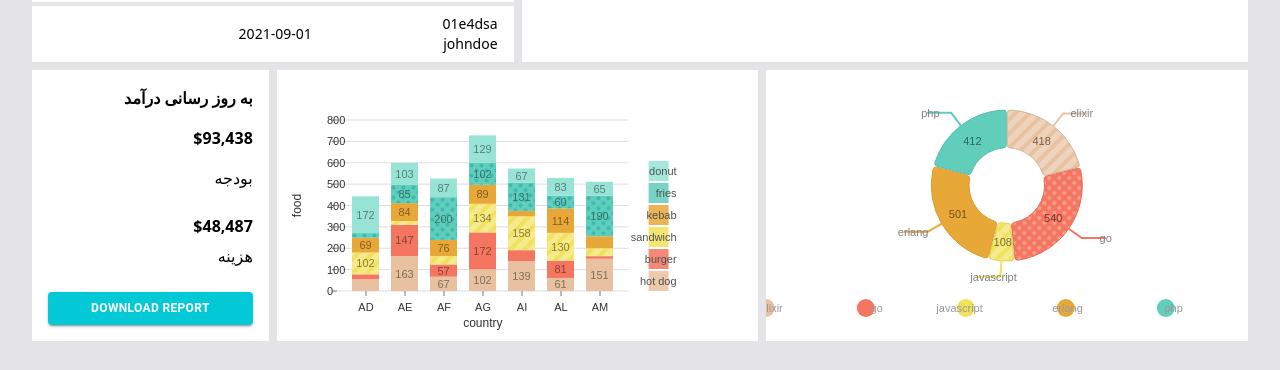
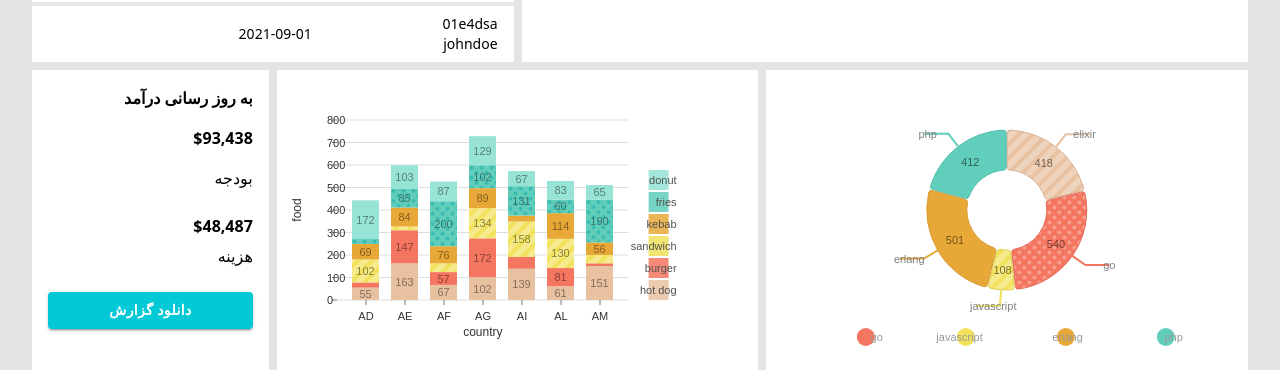
Before and after one commit to M-AminM/quera-dashboard, a Next.js app: page /ecommerce in a window 1280 px wide. Shown: the part 430-800 px from the top of the page. Built offline with nearby package versions, Linux system fonts and the light colour scheme.

Commit message:
update charts

```diff
--- a/components/Layout/Sidebar/index.tsx
+++ b/components/Layout/Sidebar/index.tsx
@@ -29,7 +29,7 @@ const Sidebar: React.FC<Props> = ({ isOpen, setIsOpen, theme }) => {
           className={` z-20 absolute right-0 top-0 md:relative w-full md:w-auto`}
           style={{ direction: "rtl" }}
         >
-          <div className={styles.blur}></div>
+          <div onClick={() => setIsOpen(!isOpen)} className={styles.blur}></div>
 
           <div className="py-4 pr-4 w-56 bg-white dark:bg-darkMode ">
             <div className="flex justify-between">
--- /dev/null
+++ b/components/Main/AreaChart/index.tsx
@@ -0,0 +1,22 @@
+import React from "react";
+import { Box } from "@mui/material";
+import Area from "../Chart/Area";
+
+interface Props {
+  isOpen: boolean;
+  height: string;
+}
+
+const AreaChart: React.FC<Props> = ({ isOpen, height }) => {
+  const dynamicWidth: string = "calc(100vw - " + "220px" + ")";
+
+  return (
+    <Box style={{ width: isOpen ? dynamicWidth : "" }}>
+      <Box height={height}>
+        <Area />
+      </Box>
+    </Box>
+  );
+};
+
+export default AreaChart;
--- /dev/null
+++ b/components/Main/BarChart/index.tsx
@@ -0,0 +1,19 @@
+import React from "react";
+import { Box } from "@mui/material";
+import Bar from "../Chart/Bar";
+
+interface Props {
+  height: string;
+}
+
+const BarChart: React.FC<Props> = ({ height }) => {
+  return (
+    <Box>
+      <Box height={height}>
+        <Bar />
+      </Box>
+    </Box>
+  );
+};
+
+export default BarChart;
--- a/components/Main/Chart/Bar/index.tsx
+++ b/components/Main/Chart/Bar/index.tsx
@@ -2,7 +2,7 @@ import React from "react";
 import { ResponsiveBar } from "@nivo/bar";
 import { BarData } from "@/data";
 
-const BarChart = () => {
+const Bar = () => {
   return (
     <ResponsiveBar
       data={BarData}
@@ -108,4 +108,4 @@ const BarChart = () => {
   );
 };
 
-export default BarChart;
+export default Bar;
--- a/components/Main/Chart/Pie/index.tsx
+++ b/components/Main/Chart/Pie/index.tsx
@@ -1,7 +1,7 @@
 import { ResponsivePie } from "@nivo/pie";
 import { PieChartData } from "@/data";
 
-const PieChart: React.FC = () => {
+const Pie: React.FC = () => {
   return (
     <ResponsivePie
       data={PieChartData}
@@ -123,4 +123,4 @@ const PieChart: React.FC = () => {
   );
 };
 
-export default PieChart;
+export default Pie;
--- a/components/Main/Ecommerce/index.tsx
+++ b/components/Main/Ecommerce/index.tsx
@@ -3,9 +3,11 @@ import { BsCurrencyDollar } from "react-icons/bs";
 import { earningData } from "@/data";
 import { Button } from "@mui/material";
 import Area from "../Chart/Area";
-import PieChart from "../Chart/Pie";
-import BarChart from "../Chart/Bar";
+
 import { toFarsiNumber } from "@/components/Base/Numbers";
+import AreaChart from "../AreaChart";
+import PieChart from "../PieChart";
+import BarChart from "../BarChart";
 // import Area from "../Area/Area";
 // import "../../index.css";
 // import Pie from "../Pie/Pie";
@@ -21,7 +23,7 @@ const Ecommerce: React.FC<Props> = ({ theme }) => {
       className={`px-8 pt-2 pb-8 ${false ? "dark" : ""}`}
       style={{ direction: "rtl" }}
     >
-      <div className="flex flex-col gap-2 sm:grid md:grid-cols-4 lg:grid-cols-5">
+      <div className="flex flex-col gap-2 md:grid md:grid-cols-4 lg:grid-cols-5">
         <div className="bg-white p-4 dark:bg-darkMode ">
           <div className="flex justify-between h-full items-center">
             <div className="flex flex-col gap-1">
@@ -73,8 +75,7 @@ const Ecommerce: React.FC<Props> = ({ theme }) => {
           </div>
         </div>
         <div className="bg-white col-span-4 lg:col-span-3 dark:bg-darkMode">
-          {/* <Area isOpen={false} height="35vh" /> */}
-          <Area />
+          <AreaChart isOpen={false} height="35vh" />
         </div>
 
         <div className="bg-white col-span-2 dark:bg-darkMode">
@@ -140,10 +141,10 @@ const Ecommerce: React.FC<Props> = ({ theme }) => {
         </div>
 
         <div className="bg-white col-span-2 dark:bg-darkMode">
-          <PieChart />
+          <PieChart height="35vh" />
         </div>
         <div className="bg-white col-span-3 lg:col-span-2 dark:bg-darkMode ">
-          <BarChart />
+          <BarChart height="35vh" />
         </div>
         <div className="bg-white p-4 dark:bg-darkMode">
           <h2 className="font-semibold pb-4 dark:text-white">
@@ -167,12 +168,12 @@ const Ecommerce: React.FC<Props> = ({ theme }) => {
             <Button
               style={{
                 backgroundColor: !false ? "#03C9D7" : "#FF4A59",
-                fontSize: "12px",
+                fontSize: "14px",
                 fontWeight: "600",
               }}
               variant="contained"
             >
-              Download Report
+              دانلود گزارش
             </Button>
           </div>
         </div>
--- /dev/null
+++ b/components/Main/PieChart/index.tsx
@@ -0,0 +1,19 @@
+import React from "react";
+import { Box } from "@mui/material";
+import Pie from "../Chart/Pie";
+
+interface Props {
+  height: string;
+}
+
+const PieChart: React.FC<Props> = ({ height }) => {
+  return (
+    <Box m="20px">
+      <Box height={height}>
+        <Pie />
+      </Box>
+    </Box>
+  );
+};
+
+export default PieChart;
--- a/styles/global.css
+++ b/styles/global.css
@@ -3,19 +3,8 @@ html {
 
   overflow: hidden;
 }
+
 @font-face {
   font-family: "iransans";
   src: url("../assets/fonts/IRANSansXFaNum-Regular.ttf");
 }
-@font-face {
-  font-family: "iransans-bold";
-  src: url("../assets/fonts/IRANSansXFaNum-Bold.ttf");
-}
-@font-face {
-  font-family: "iransans-light";
-  src: url("../assets/fonts/IRANSansXFaNum-Light.ttf");
-}
-@font-face {
-  font-family: "iransans-dbold";
-  src: url("../assets/fonts/IRANSansXFaNum-DemiBold.ttf");
-}
```
Also changed, not shown: styles/tailwind.css (line endings or trailing spaces).
